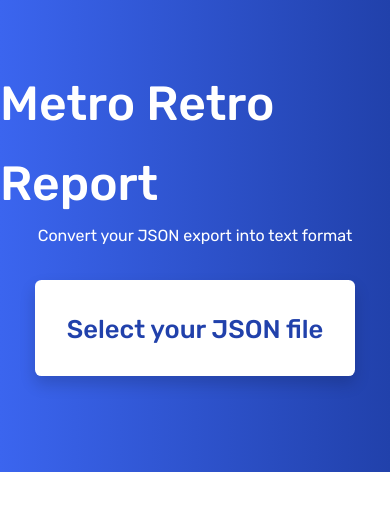
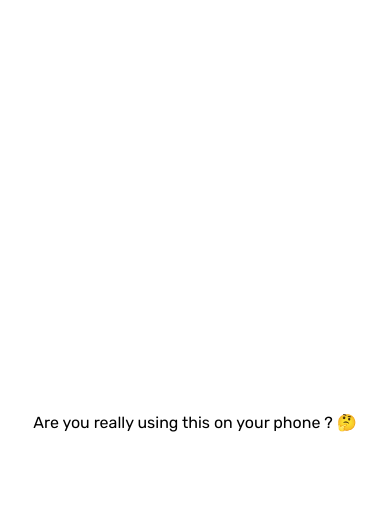
Before and after one commit to PaulCailly/metro-retro-report, a Next.js app: page / in a window 390 px wide. Shown: the top 510 px of the page. Built offline with nearby package versions, Linux system fonts and the light colour scheme.

Commit message:
add responsive

```diff
--- a/pages/index.tsx
+++ b/pages/index.tsx
@@ -32,6 +32,9 @@
       </Head>
 
       <ToastContainer />
+      <div className="disclaimer">
+        Are you really using this on your phone ? 🤔
+      </div>
       <div className="hero">
         <div className="title">Metro Retro Report</div>
         <div className="subtitle">
--- a/styles/globals.css
+++ b/styles/globals.css
@@ -14,6 +14,22 @@
   box-sizing: border-box;
 }
 
+.hero {
+  display: none;
+}
+
+.report {
+  display: none;
+}
+
+.disclaimer {
+  display: flex;
+  justify-content: center;
+  align-items: center;
+  height: 100vh;
+}
+
+@media only screen and (min-width: 768px) {
   .hero {
     padding: 4rem 0;
     display: flex;
@@ -99,3 +115,8 @@
     padding: 0.5rem 2rem;
     border-radius: 0.4rem;
   }
+
+  .disclaimer {
+    display: none;
+  }
+}
```
Lines whose indentation alone changed are shown as unchanged.
